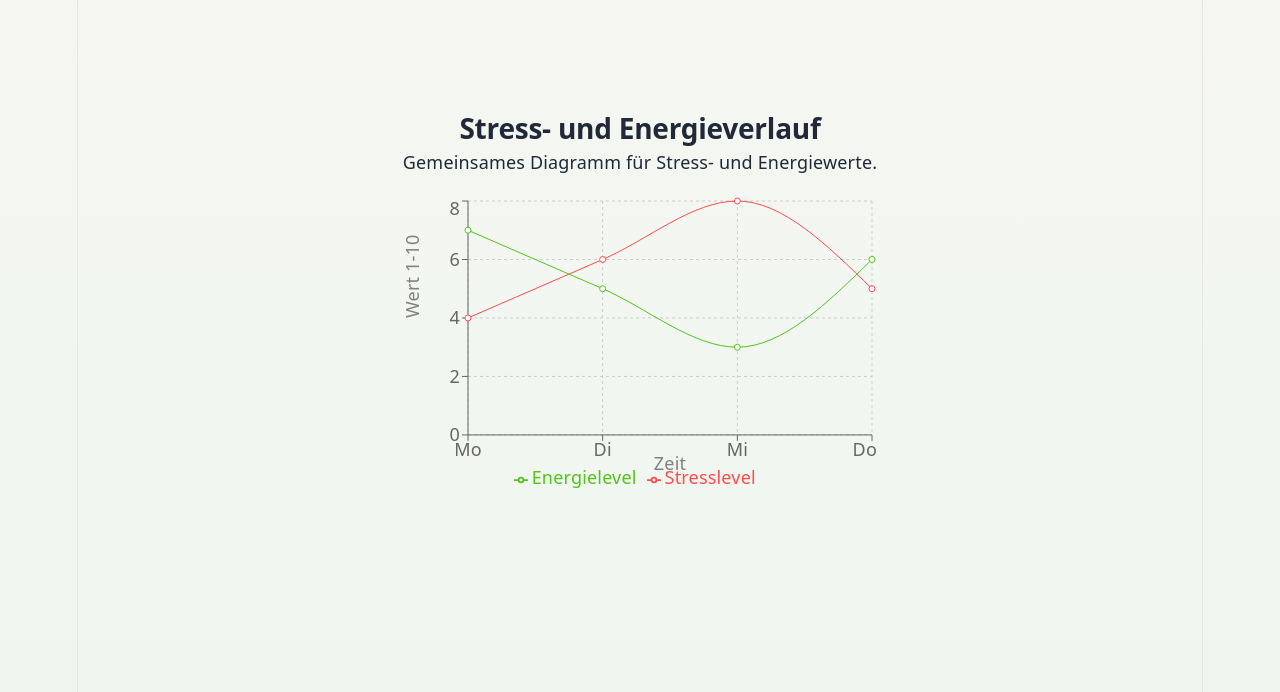
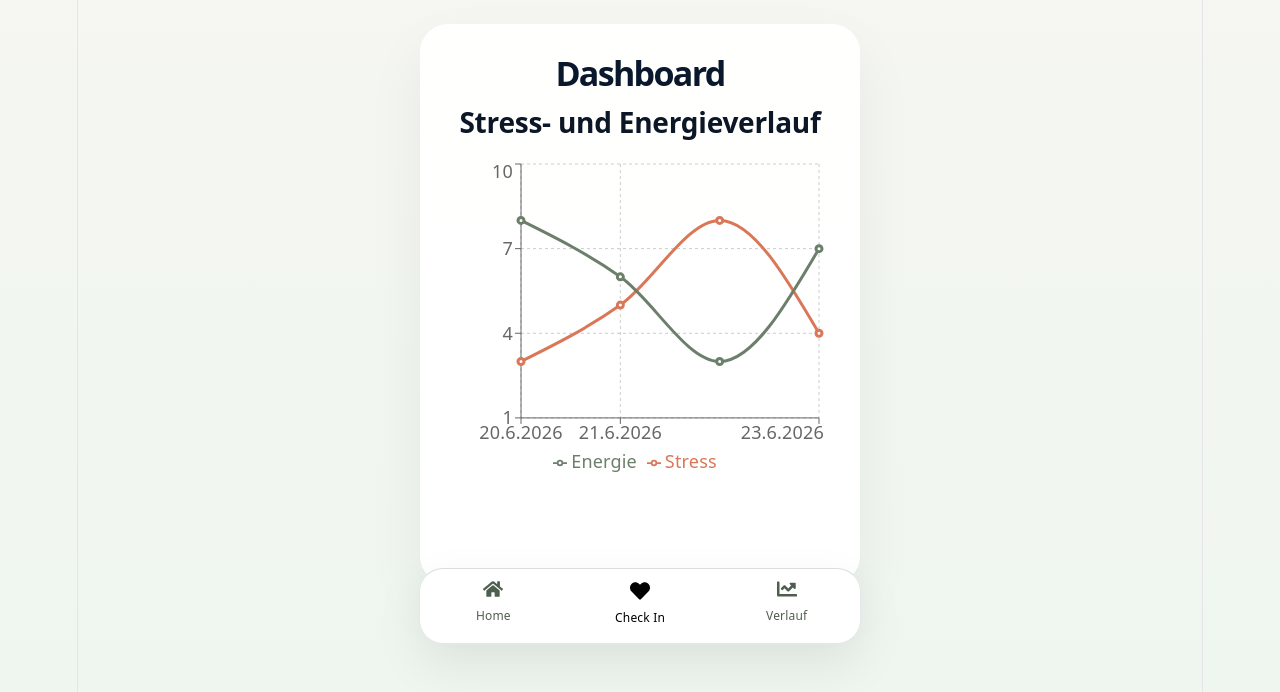
Before and after one commit to Hydr4tioN/Software-Engineering-Team-F2-Code, a React (Vite) app in the folder frontend/: page /dashboard in a window 1280 px wide. Shown: the part 136-828 px from the top of the page. Built offline with nearby package versions, Linux system fonts and the light colour scheme.

Commit message:
Neue Navigationsleiste, trennung Graphen und Eingabefenster

```diff
--- a/frontend/package.json
+++ b/frontend/package.json
@@ -15,6 +15,8 @@
     "react": "^19.2.6",
     "react-chartjs-2": "^5.3.1",
     "react-dom": "^19.2.6",
+    "react-icons": "^5.6.0",
+    "react-items": "^0.1.0",
     "react-router-dom": "^7.18.0",
     "recharts": "^3.9.0"
   },
--- a/frontend/src/App.css
+++ b/frontend/src/App.css
@@ -45,14 +45,14 @@ h1 {
     font-size: 34px;
     font-weight: 800;
     margin: 0 0 6px 0;
-    color: #1f2937;
+    color: #09182c;
 }
 
 h2 {
     font-size: 28px;
     font-weight: 800;
     margin: 0 0 4px 0;
-    color: #1f2937;
+    color: #0b1627;
 }
 
 h3 {
@@ -60,6 +60,13 @@ h3 {
     font-weight: 400;
     margin: 0 0 6px 0;
     color: #6b7280;
+}
+
+h6 {
+    font-size: 13px;
+    font-weight: 400;
+    margin: 0 0 6px 0;
+    color: #9ca3af;
 }
 
 form {
@@ -117,11 +124,9 @@ button.secondary:hover {
 }
 
 .nav-buttons {
-    width: 100%;
     display: flex;
     flex-direction: column;
-    gap: 14px;
-    margin-top: 28px;
+    gap: 20px;
 }
 
 a {
@@ -135,8 +140,44 @@ a {
     text-align: center;
 }
 
+.bottom-nav {
+    position: fixed;
+    bottom: 20px;
+    left: 50%;
+    transform: translateX(-50%);
+    width: 90%;
+    max-width: 440px;
+    background: rgba(255, 255, 255, 0.95);
+    backdrop-filter: blur(12px);
+    border-radius: 24px;
+    padding: 12px 8px;
+    display: flex;
+    justify-content: space-between;
+    align-items: center;
+    box-shadow: 0 20px 50px rgba(0, 0, 0, 0.08);
+    border: 1px solid #e5e7eb;
+}
 
-/* CHECKIN */
+.nav-item {
+    flex: 1;
+    text-decoration: none;
+    color: #9ca3af;
+    display: flex;
+    flex-direction: column;
+    align-items: center;
+    gap: 4px;
+    font-size: 11px;
+    transition: 0.2s;
+}
+
+.nav-item svg {
+    font-size: 18px;
+}
+
+.nav-item.active {
+    color: #4f5f4f;
+    transform: translateY(-2px);
+}
 
 .checkin-container {
     text-align: center;
@@ -203,3 +244,49 @@ a {
 .recharts-wrapper {
     margin-top: 20px;
 }
+
+.app-container {
+    max-width: 420px;
+    /* typische mobile App Breite */
+    margin: 0 auto;
+    /* zentriert */
+    min-height: 100vh;
+    display: flex;
+    flex-direction: column;
+}
+
+.app {
+    flex: 1;
+}
+
+
+/* Bottom Bar hängt normal im Layout (nicht fixed!) */
+
+.bottom-nav {
+    display: flex;
+    justify-content: space-around;
+    align-items: center;
+    padding: 12px 0;
+    border-top: 1px solid #ddd;
+    background: white;
+    width: 100%;
+}
+
+
+/* einzelne Buttons */
+
+.nav-item {
+    display: flex;
+    flex-direction: column;
+    align-items: center;
+    text-decoration: none;
+    color: black;
+    font-size: 12px;
+}
+
+
+/* Icon Größe */
+
+.nav-item svg {
+    font-size: 20px;
+}
--- a/frontend/src/App.jsx
+++ b/frontend/src/App.jsx
@@ -1,14 +1,28 @@
-import { Routes, Route } from "react-router-dom";
+import { Routes, Route, NavLink, useLocation } from "react-router-dom";
 import Home from "./Home.jsx";
 import Register from "./Register.jsx";
 import Checkin from "./Checkin.jsx";
 import Dashboard from "./Dashboard.jsx";
 import Login from "./Login.jsx";
+
+import {
+  FaHome,
+  FaHeart,
+  FaChartLine,
+  FaLightbulb,
+  FaCog
+} from "react-icons/fa";
+
 import "./App.css";
 
+function App() {
+  const location = useLocation();
 
-function App() {
+  // Bottom Nav NICHT auf Home anzeigen
+  const hideBottomNav = location.pathname === "/";
+
   return (
+    <>
       <main className="app">
         <Routes>
           <Route path="/" element={<Home />} />
@@ -18,6 +32,30 @@ function App() {
           <Route path="/login" element={<Login />} />
         </Routes>
       </main>
+
+      {!hideBottomNav && (
+        <nav className="bottom-nav">
+          <NavLink to="/dashboard" className="nav-item">
+            <FaHome />
+            <span>Home</span>
+          </NavLink>
+
+          <NavLink to="/checkin" className="nav-item">
+            <FaHeart />
+            <span>Check In</span>
+          </NavLink>
+
+          <NavLink to="/dashboard" className="nav-item">
+            <FaChartLine />
+            <span>Verlauf</span>
+          </NavLink>
+
+
+
+
+        </nav>
+      )}
+    </>
   );
 }
 
--- a/frontend/src/Checkin.jsx
+++ b/frontend/src/Checkin.jsx
@@ -1,155 +1,92 @@
-import { useEffect, useState } from "react";
-import { supabase } from '../supabaseClient';
-import Visualisierung from "./visualisierung"; // 1. ADD THIS IMPORT! (Make sure the path is correct)
+import { useState } from "react";
+import { useNavigate } from "react-router-dom";
+import { supabase } from "../supabaseClient";
+
 const API_BASE_URL = "http://localhost:3000/api";
 
 function Checkin() {
-  const [stress, setStress] = useState(0);
+
+  const navigate = useNavigate();
+
+  const [stress, setStress] = useState(1);
   const [energie, setEnergie] = useState(1);
-  const [entries, setEntries] = useState([]);
-  const [loadingEntries, setLoadingEntries] = useState(false);
   const [error, setError] = useState("");
-  const demoEntries = [
-    {
-      id: 1,
-      stress: 3,
-      energie: 7,
-      createdAt: "2026-06-20"
-    },
-    {
-      id: 2,
-      stress: 6,
-      energie: 4,
-      createdAt: "2026-06-22"
-    },
-    {
-      id: 3,
-      stress: 4,
-      energie: 5,
-      createdAt: "2026-06-24"
-    },
-    {
-      id: 4,
-      stress: 8,
-      energie: 2,
-      createdAt: "2026-06-26"
-    }
-  ];
 
-  async function loadEntries() {
-    setLoadingEntries(true);
+  async function handleSave() {
 
     try {
-      const response = await fetch(`${API_BASE_URL}/entries`);
-      if (!response.ok) throw new Error();
 
-      const data = await response.json();
-      setEntries(data);
-      setError("");
-    } catch {
-      setError("Check-In-Daten konnten nicht geladen werden.");
-    } finally {
-      setLoadingEntries(false);
-    }
-  }
-
-  useEffect(() => {
-    loadEntries();
-  }, []);
-
-  async function handleSave() {
-    console.log("Stress gespeichert:", stress);
-
-    // Check for improper input
-    if(stress === 0) {
-      setError("Bitte wähle einen Stress-Level aus, bevor du speicherst.");
-      return;
-    }
-
-    try {
-      setError(""); // clear error if input is valid
-
-      const { data: { session } } = await supabase.auth.getSession();
+      const {
+        data: { session }
+      } = await supabase.auth.getSession();
 
       if (!session) {
-        setError("Du musst eingeloggt sein, um zu speichern!");
+        setError("Bitte einloggen");
         return;
       }
 
-      const response = await fetch(`${API_BASE_URL}/entries`, {
+      await fetch(`${API_BASE_URL}/entries`, {
         method: "POST",
+
         headers: {
-          "Content-Type": "application/json",
+          "Content-Type": "application/json"
         },
+
         body: JSON.stringify({
           stressLevel: stress,
-          user_id: session.user.id // <--- Pitching the ID to the backend!
-        }),
+          energieLevel: energie,
+          user_id: session.user.id
+        })
       });
 
-      if (!response.ok) {
-        throw new Error("Server returned an error");
-      }
+      navigate("/dashboard");
 
-      loadEntries();
     } catch {
-      setError("Check-In konnte nicht gespeichert werden.");
+      setError("Speichern fehlgeschlagen");
     }
   }
 
   return (
     <div className="checkin-container">
+
+
+      <h1>Wie geht es dir heute? </h1>
+      <h6> (Deine Eingaben helfen uns dir bessere Tipps zu geben um deine Situation besser einzuschätzen) </h6>
+
       <h2>Stress-Level</h2>
 
+
+
       <input
+        className="stress-slider"
         type="range"
         min="1"
         max="10"
         value={stress}
-        onChange={(e) => setStress(Number(e.target.value))}
+        onChange={(e)=>setStress(Number(e.target.value))}
       />
 
       <p>{stress}</p>
 
-      <button onClick={handleSave}>Speichern</button>
-
-      <p className="stress-value">{stress}</p>
-
       <h2>Energie-Level</h2>
 
       <input
-       className="stress-slider"
+        className="stress-slider"
         type="range"
         min="1"
         max="10"
         value={energie}
-        onChange={(e) => setEnergie(Number(e.target.value))}
+        onChange={(e)=>setEnergie(Number(e.target.value))}
       />
-      <p className="stress-value">{energie}</p>
 
+      <p>{energie}</p>
 
       <button onClick={handleSave}>
         Speichern
       </button>
 
-      <Visualisierung
-        entries={entries.length ? entries : demoEntries}
-      />
-      <h2>Gespeicherte Check-Ins</h2>
-
       {error && <p>{error}</p>}
 
-      {loadingEntries ? (
-        <p>Laden...</p>
-      ) : (
-        <ul>
-          {entries.map((entry) => (
-            <li key={entry.id}>
-            Stress: {entry.stress_level}% - {new Date(entry.entry_date).toLocaleString()}
-             </li>
-          ))}
-        </ul>
-      )}
     </div>
   );
 }
--- a/frontend/src/Dashboard.jsx
+++ b/frontend/src/Dashboard.jsx
@@ -1,88 +1,41 @@
-import {
-  LineChart,
-  Line,
-  XAxis,
-  YAxis,
-  CartesianGrid,
-  Tooltip,
-  Legend,
-  ResponsiveContainer
-} from "recharts";
+import Visualisierung from "./visualisierung";
 
 function Dashboard() {
-  const chartData = [
+
+  const demoEntries = [
     {
-      date: "Mo",
-      stress: 4,
-      energy: 7
+      id: 1,
+      stress_level: 3,
+      energie_level: 8,
+      entry_date: "2026-06-20"
     },
     {
-      date: "Di",
-      stress: 6,
-      energy: 5
+      id: 2,
+      stress_level: 5,
+      energie_level: 6,
+      entry_date: "2026-06-21"
     },
     {
-      date: "Mi",
-      stress: 8,
-      energy: 3
+      id: 3,
+      stress_level: 8,
+      energie_level: 3,
+      entry_date: "2026-06-22"
     },
     {
-      date: "Do",
-      stress: 5,
-      energy: 6
+      id: 4,
+      stress_level: 4,
+      energie_level: 7,
+      entry_date: "2026-06-23"
     }
   ];
 
   return (
-    <div>
-      <h2>Stress- und Energieverlauf</h2>
+    <div className="checkin-container">
 
-      <p>
-        Gemeinsames Diagramm für Stress- und Energiewerte.
-      </p>
+      <h1>Dashboard</h1>
 
-      <div style={{ width: "100%", height: 300 }}>
-        <ResponsiveContainer>
-          <LineChart data={chartData}>
-            <CartesianGrid strokeDasharray="3 3" />
+      <Visualisierung entries={demoEntries} />
 
-            <XAxis
-              dataKey="date"
-              label={{
-                value: "Zeit",
-                position: "insideBottom",
-                offset: -5
-              }}
-            />
-
-            <YAxis
-              label={{
-                value: "Wert 1-10",
-                angle: -90,
-                position: "insideLeft"
-              }}
-            />
-
-            <Tooltip />
-
-            <Legend />
-
-            <Line
-              type="monotone"
-              dataKey="stress"
-              name="Stresslevel"
-              stroke="#ff4d4f"
-            />
-
-            <Line
-              type="monotone"
-              dataKey="energy"
-              name="Energielevel"
-              stroke="#52c41a"
-            />
-          </LineChart>
-        </ResponsiveContainer>
-      </div>
     </div>
   );
 }
--- a/frontend/src/visualisierung.jsx
+++ b/frontend/src/visualisierung.jsx
@@ -5,88 +5,80 @@ import {
     YAxis,
     CartesianGrid,
     Tooltip,
+    Legend,
     ResponsiveContainer
   } from "recharts";
 
   function Visualisierung({ entries }) {
 
     const chartData = entries.map((entry) => ({
-      zeit: new Date(entry.createdAt).toLocaleDateString("de-DE"),
-      stress: entry.stress,
-      energie:entry.energie
+      date: new Date(
+        entry.entry_date
+      ).toLocaleDateString("de-DE"),
+
+      stress:
+        entry.stress_level,
+
+      energy:
+        entry.energie_level
     }));
 
     return (
-      <div className="diagram-container">
 
-        <h2>Stressverlauf</h2>
+      <div>
 
-        <ResponsiveContainer width="100%" height={300}>
+        <h2>
+          Stress- und Energieverlauf
+        </h2>
+
+        <div
+          style={{
+            width: "100%",
+            height: 320
+          }}
+        >
+
+          <ResponsiveContainer>
 
             <LineChart data={chartData}>
 
-            <CartesianGrid strokeDasharray="4 4" />
+              <CartesianGrid
+                strokeDasharray="3 3"
+              />
 
               <XAxis
-              dataKey="zeit"
+                dataKey="date"
               />
 
               <YAxis
                 domain={[1, 10]}
-              ticks={[1, 3, 5, 7, 10]}
-              tickFormatter={(value) => {
-                if (value <= 2) return "Sehr niedrig";
-                if (value <= 4) return "Niedrig";
-                if (value <= 6) return "Mittel";
-                if (value <= 8) return "Hoch";
-                return "Sehr hoch";
-              }}
               />
 
               <Tooltip />
 
+              <Legend />
+
               <Line
                 type="monotone"
                 dataKey="stress"
+                name="Stress"
+                stroke="#d97757"
+                strokeWidth={3}
+              />
+
+              <Line
+                type="monotone"
+                dataKey="energy"
+                name="Energie"
                 stroke="#6b7f6b"
-              strokeWidth={4}
+                strokeWidth={3}
               />
 
             </LineChart>
 
           </ResponsiveContainer>
 
-        <h2>Energieverlauf</h2>
-
-        <ResponsiveContainer width="100%" height={300}>
-
-         <LineChart data={chartData}>
-            <CartesianGrid strokeDasharray="4 4" />
-            <XAxis
-              dataKey="zeit"
-            />
-            <YAxis
-              domain={[1, 10]}
-              ticks={[1, 3, 5, 7, 10]}
-              tickFormatter={(value) => {
-                if (value <= 2) return "Sehr niedrig";
-                if (value <= 4) return "Niedrig";
-                if (value <= 6) return "Mittel";
-                if (value <= 8) return "Hoch";
-                return "Sehr hoch";
-              }}
-            />
-            <Tooltip />
-
-            <Line
-              type="monotone"
-              dataKey="energie"
-              stroke="#688768"
-              strokeWidth={4}
-            />
-          </LineChart>
-
-        </ResponsiveContainer>
+        </div>
 
       </div>
     );
```
Also changed, not shown: frontend/src/Home.jsx (+8 -1 lines), frontend/src/Register.jsx (+13 -0 lines), 1 other file (tests, documents, lock files or other folders). Lines whose indentation alone changed are shown as unchanged.
